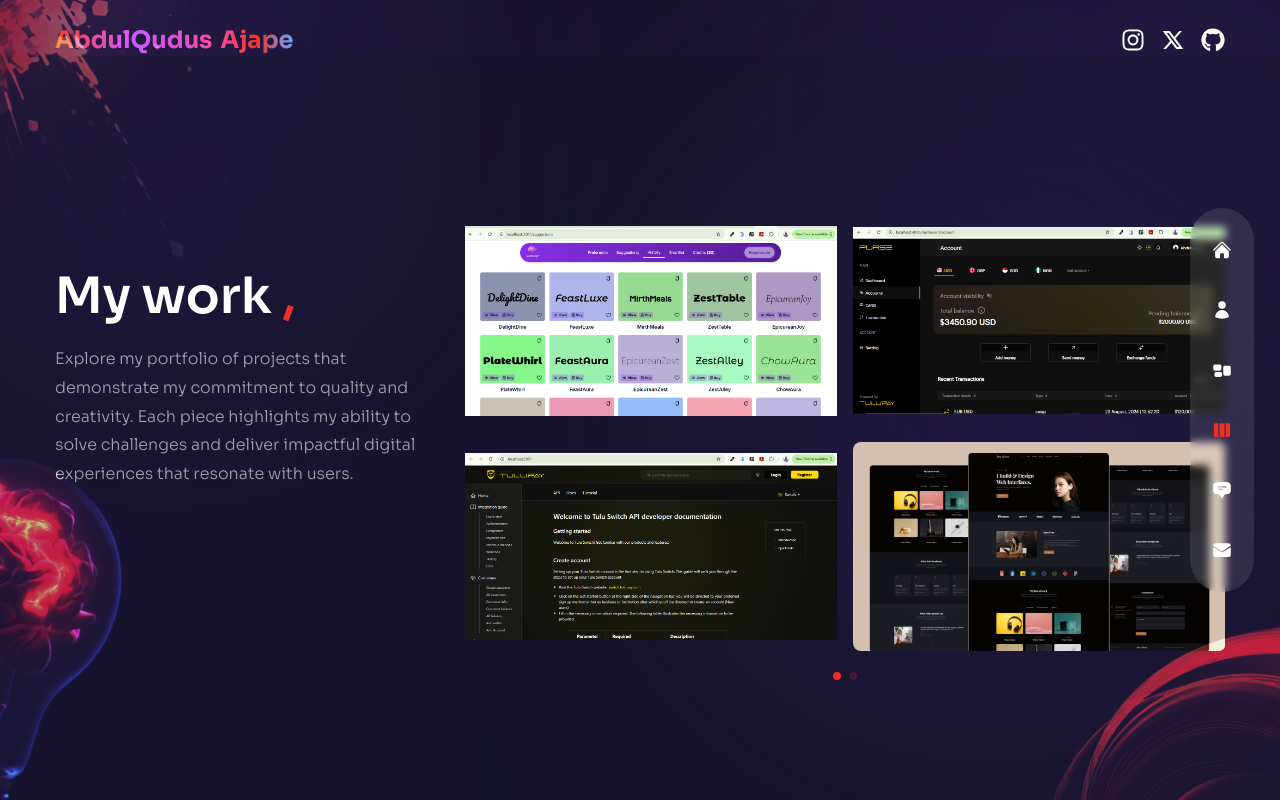
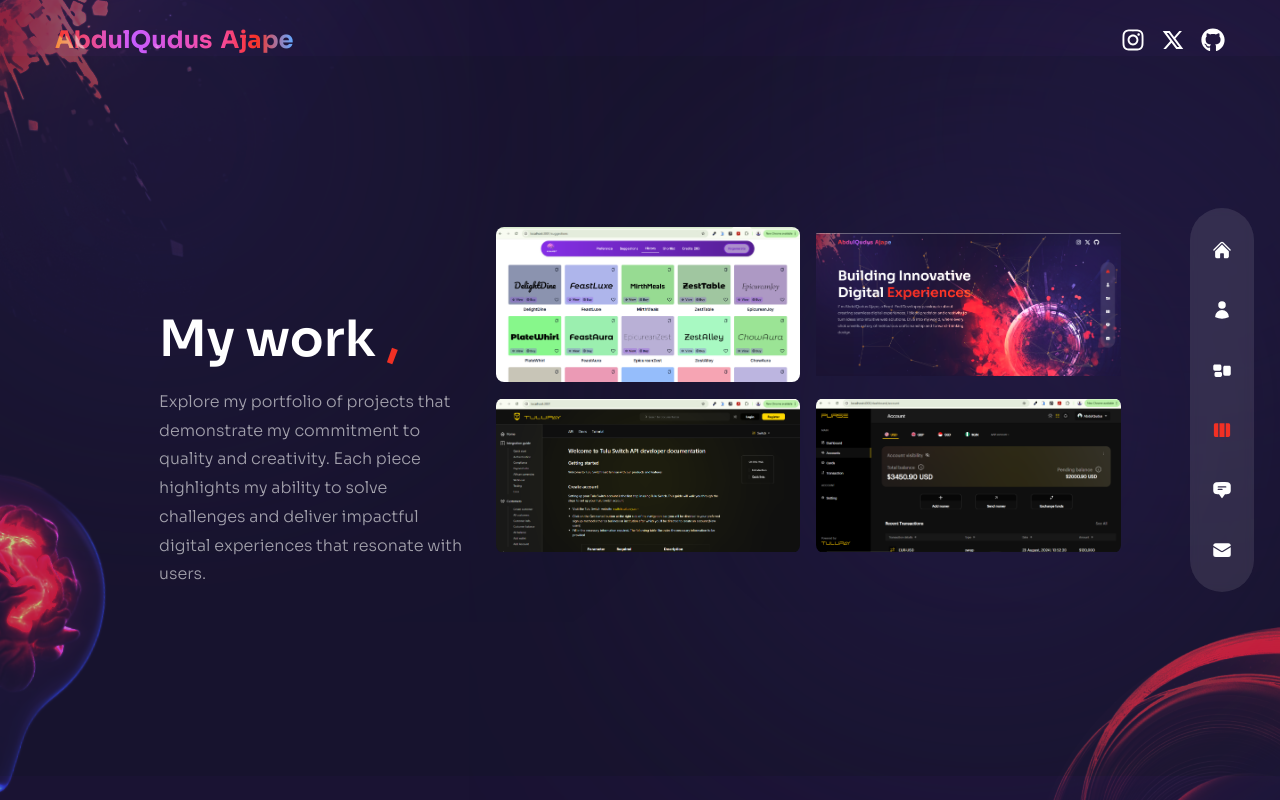
Before and after one commit to aDevMister/abdulqudus-ajape, a Next.js app: page /work in a window 1280 px wide. Built offline with nearby package versions, Linux system fonts and the light colour scheme.

Commit message:
work and service page update

```diff
--- a/components/Bulb.js
+++ b/components/Bulb.js
@@ -1,7 +1,9 @@
 import Image from "next/image";
 const Bulb = () => {
   return (
-    <div className="absolute -left-36 -bottom-12 rotate-12 mix-blend-color-dodge animate-pulse duration-75 z-10 w-[200px] xl:w-[260px] ">
+    // <div className="w-[200px] xl:w-[300px] absolute -right-16 z-10 -bottom-2 mix-blend-color-dodge  animate-pulse duration-75   ">
+
+    <div className="absolute -left-40 -bottom-16 rotate-12 mix-blend-color-dodge animate-pulse duration-75 z-5 w-[200px] xl:w-[260px] ">
       <Image
         src={"/bulb.png"}
         width={260}
--- a/components/Header.js
+++ b/components/Header.js
@@ -17,13 +17,13 @@ export default function Header() {
           </span>
         </div>
         <div className="flex items-center space-x-4">
-          <Link href="https://instagram.com" target="_blank">
+          <Link href="https://instagram.com/devgorithm" target="_blank">
             <FaInstagram className="text-2xl hover:text-pink-500 transition-colors duration-300" />
           </Link>
-          <Link href="https://twitter.com" target="_blank">
+          <Link href="https://x.com/devgorithm" target="_blank">
             <RiTwitterXLine className="text-2xl hover:text-blue-400 transition-colors duration-300" />
           </Link>
-          <Link href="https://github.com" target="_blank">
+          <Link href="https://github.com/adevmister" target="_blank">
             <FaGithub className="text-2xl hover:text-gray-500 transition-colors duration-300" />
           </Link>
         </div>
--- a/components/ServiceSlider.js
+++ b/components/ServiceSlider.js
@@ -2,16 +2,10 @@ import { Swiper, SwiperSlide } from "swiper/react";
 import "swiper/css";
 import "swiper/css/free-mode";
 import "swiper/css/pagination";
-
-// icons
 import {
   RxCrop,
   RxPencil2,
   RxDesktop,
-  RxReader,
-  RxRocket,
-  RxArrowTopRight,
-  RxRotateCounterClockwise,
 } from "react-icons/rx";
 
 import { FreeMode, Navigation, Pagination } from "swiper";
@@ -56,7 +50,7 @@ const ServiceSlider = () => {
         clickable: true,
       }}
       modules={[FreeMode, Pagination]} // Fix: modules should be an array
-      className="h-[240px] sm:h-[340px]"
+      className="h-[220px] sm:h-[340px]"
     >
       {serviceData.map((item, index) => {
         return (
@@ -65,18 +59,14 @@ const ServiceSlider = () => {
             navigation={true}
             pagination={{ clickable: true }}
             modules={[Navigation, Pagination]}
-            className="h-[400px] "
           >
-            <div className="bg-[rgba(64,47,123,0.15)] rounded-lg lg:px-6 lg:py-8 py-2 px-2 flex sm:flex-col gap-x-6 sm:gap-x-0 group cursor-pointer hover:bg-[rgba(89,65,169,0.15)] transition-all duration-300">
-              <div className="text-2xl text-accent mb-2">{item.icon}</div>
-              <div className="">
+            <div className="bg-[rgba(64,47,123,0.15)] hover:bg-[rgba(89,65,169,0.15)] rounded-md lg:h-[40vh] md:h-[30vh] lg:mb-[50rem] p-6 transition-all duration-300">
+              <div className="text-2xl  text-accent mb-2">{item.icon}</div>
+              <div>
                 <div className="mb-2">{item.title}</div>
-                <p className="max-w-[100%] text-left text-[12px] leading-normal ">
+                <p className="text-[12px] leading-normal ">
                   {item.description}
                 </p>
-              </div>
-              <div className="text-[14px] lg:pt-5 mt-4 sm:mt-0 relative">
-                <RxRotateCounterClockwise className="group-hover:animate-spin group-hover:text-accent  transition-all duration-300" />
               </div>
             </div>
           </SwiperSlide>
--- a/components/WorkSlider.js
+++ b/components/WorkSlider.js
@@ -7,7 +7,7 @@ import Image from "next/image";
 // icons
 import { BsArrowRight } from "react-icons/bs";
 
-import { FreeMode, Pagination } from "swiper";
+import { Pagination } from "swiper";
 import Link from "next/link";
 
 // data
@@ -23,44 +23,22 @@ const WorkSlider = () => {
             link:'https://ainameit.com'
           },
           {
-            title: "title",
-            path: "/purse.png",
-            link:'https://purse.tulupay.com'
+            title: "My Portfolio",
+            path: "/mpp.png",
+            link:'https://abdulqudus-ajape.vercel.app'
           },
           {
-            title: "title",
+            title: "Documentation Website",
             path: "/doc.png",
             link:'https://docs.tulupay.com'
           },
           {
-            title: "title",
-            path: "/thumb4.jpg",
-            link:''
+            title: "Purse",
+            path: "/purse.png",
+            link:'https://purse.tulupay.com'
           },
-        ],
-      },
-      {
-        images: [
-          {
-            title: "title",
-            path: "/thumb4.jpg",
-            link:''
-          },
-          {
-            title: "title",
-            path: "/thumb1.jpg",
-            link:''
-          },
-          {
-            title: "title",
-            path: "/thumb2.jpg",
-            link:''
-          },
-          {
-            title: "title",
-            path: "/thumb3.jpg",
-            link:''
-          },
+
+
         ],
       },
     ],
@@ -72,12 +50,12 @@ const WorkSlider = () => {
         clickable: true,
       }}
       modules={[Pagination]} // Fix: modules should be an array
-      className="h-[280px] sm:h-[480px]"
+      className="h-[220px] sm:h-[340px]"
     >
       {workSlider.slides.map((slide, index) => {
         return (
           <SwiperSlide key={index}>
-            <div className="grid grid-cols-2 grid-rows-2 gap-4 cursor-pointer">
+            <div className="grid grid-cols-2 grid-rows-2 gap-4  cursor-pointer">
               {slide.images.map((image, index) => {
                 return (
                   <div key={index} className="relative rounded-lg overflow-hidden flex items-center justify-center group">
--- a/pages/services/index.js
+++ b/pages/services/index.js
@@ -7,7 +7,7 @@ import { fadeIn } from "../../variants";
 export const serviceData = [];
 const Services = () => {
   return (
-    <div className="lg:h-full h-[80vh] bg-primary/30  lg:px-[9rem] flex items-center ">
+    <div className="lg:h-[90vh] md:h-[70vh] h-[80vh] bg-primary/30 lg:mb-[12rem]  lg:px-[9rem] flex items-center ">
       <Circles />
       <div className="container  mx-auto">
         <div className="flex flex-col lg:flex-row gap-x-8 ">
@@ -17,7 +17,7 @@ const Services = () => {
               initial="hidden"
               animate="show"
               exit="hidden"
-              className="h2 xl:mt-8"
+              className="h2 lg:mt-[2rem]"
             >
               My services <span className="text-accent">,</span>{" "}
             </motion.h2>
@@ -26,7 +26,7 @@ const Services = () => {
               initial="hidden"
               animate="show"
               exit="hidden"
-              className="mb-4 max-w-[400px] text-wrap mx-auto lg:mx-0 "
+              className="mb-4 max-w-[400px]  md:max-w-[100%] mx-auto lg:mx-0 "
             >
               I offer custom front-end development, from sleek landing pages to
               powerful web apps, using the latest technologies to create designs
--- a/pages/work/index.js
+++ b/pages/work/index.js
@@ -7,17 +7,17 @@ import { fadeIn } from "../../variants";
 export const serviceData = [];
 const Work = () => {
   return (
-    <div className="h-full bg-primary/30 py-36 flex items-center ">
+    <div className="lg:h-[90vh] md:h-[70vh] sm:h-[90vh] bg-primary/30 lg:mb-[12rem]  lg:px-[9rem] flex items-center ">
       <Circles />
       <div className="container mx-auto">
         <div className="flex flex-col xl:flex-row gap-x-8 ">
-          <div className="text-center flex xl:w-[30vw] flex-col lg:text-left mb-4 xl:mb-0 ">
+          <div className="text-center flex lg:w-[30vw] flex-col lg:text-left mb-4 xl:mb-0 ">
             <motion.h2
               variants={fadeIn("up", 0.2)}
               initial="hidden"
               animate="show"
               exit="hidden"
-              className="h2 xl:mt-12  "
+              className="h2 pt-12 lg:mt-[2rem]"
             >
               My work <span className="text-accent">,</span>{" "}
             </motion.h2>
@@ -26,7 +26,8 @@ const Work = () => {
               initial="hidden"
               animate="show"
               exit="hidden"
-              className="mb-4 max-w-[400px] w-full mx-auto lg:mx-0 "
+              className="mb-4 max-w-[400px]  md:max-w-[100%] mx-auto lg:mx-0 "
+
             >
               Explore my portfolio of projects that demonstrate my commitment to
               quality and creativity. Each piece highlights my ability to solve
```
Also changed, not shown: public/mpp.png (added).
